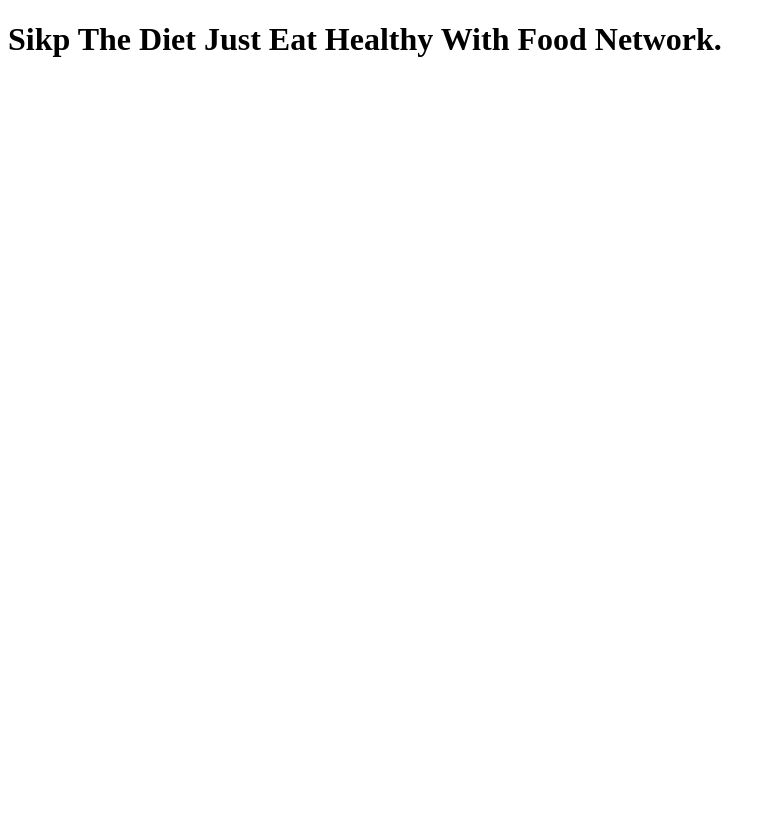
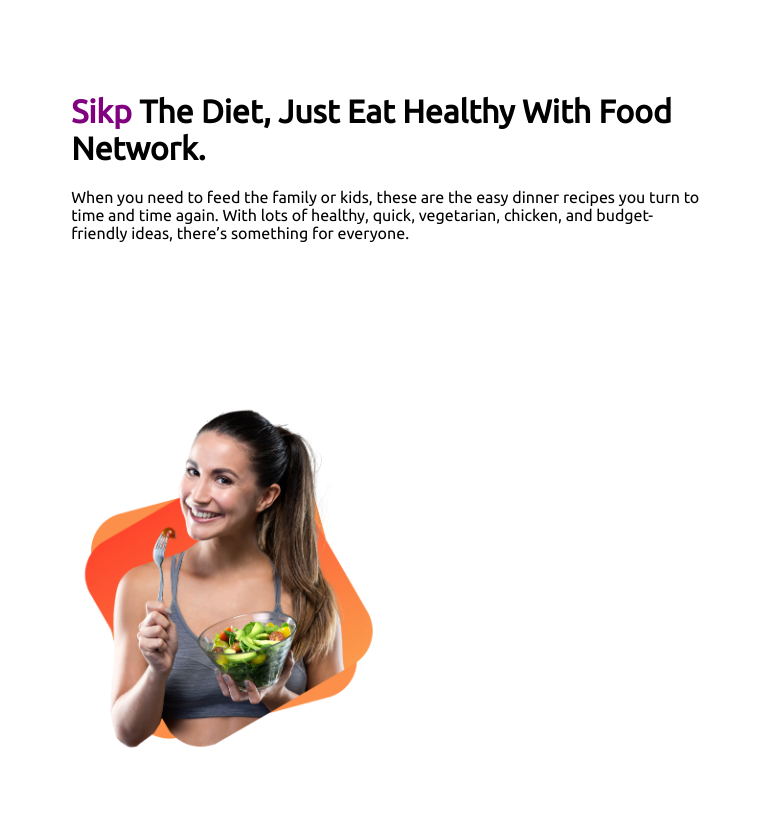
Before and after one commit to omarfaruq-fahim/food-recipe, a plain HTML site: page index.html in a window 1280 px wide. Shown: the whole page, without its empty margins (0-775 px from the left). Before the commit the page ends 800 px from the top, so only its background shows below. Drawn offline with Linux system fonts and the light colour scheme.

Commit message:
food site

```diff
--- a/index.html
+++ b/index.html
@@ -5,9 +5,19 @@
     <meta http-equiv="X-UA-Compatible" content="IE=edge">
     <meta name="viewport" content="width=device-width, initial-scale=1.0">
     <title>Food-Blog</title>
+    <link rel="preconnect" href="https://fonts.googleapis.com">
+    <link rel="preconnect" href="https://fonts.gstatic.com" crossorigin>
+    <link href="https://fonts.googleapis.com/css2?family=Ubuntu&display=swap" rel="stylesheet">
     <link rel="stylesheet" href="style.css">
 </head>
 <body>
-    <h1>Sikp The Diet Just Eat Healthy With Food Network.</h1>
+        <div class="half-width">
+            <h1> <span class="purple-color">Sikp</span>  The Diet, Just Eat Healthy With Food Network.</h1>
+            <p>
+            When you need to feed the family or kids, these are the easy dinner recipes you turn to time and time again. With lots of healthy, quick, vegetarian, chicken, and budget-friendly ideas, there’s something for everyone.
+            </p>
+            <a class="link-button" target="_blank" href="https://www.taste.com.au/"></a>
+        </div>
+        <div class="half-width"> <img src="images/female/Group 8425.png" alt=""> </div>
 </body>
 </html>
--- a/style.css
+++ b/style.css
@@ -0,0 +1,20 @@
+body {
+  font-family: "Ubuntu", sans-serif;
+}
+.purple-color {
+  color: purple;
+}
+.half-width {
+  width: 50%;
+  padding: 5%;
+}
+.half-width img {
+  width: 50%;
+}
+.link-button {
+  text-decoration: none;
+  background-color: linear-gradient(silver, black);
+  font-weight: 700;
+  padding: 10px 35px;
+  border-radius: 5px;
+}
```
